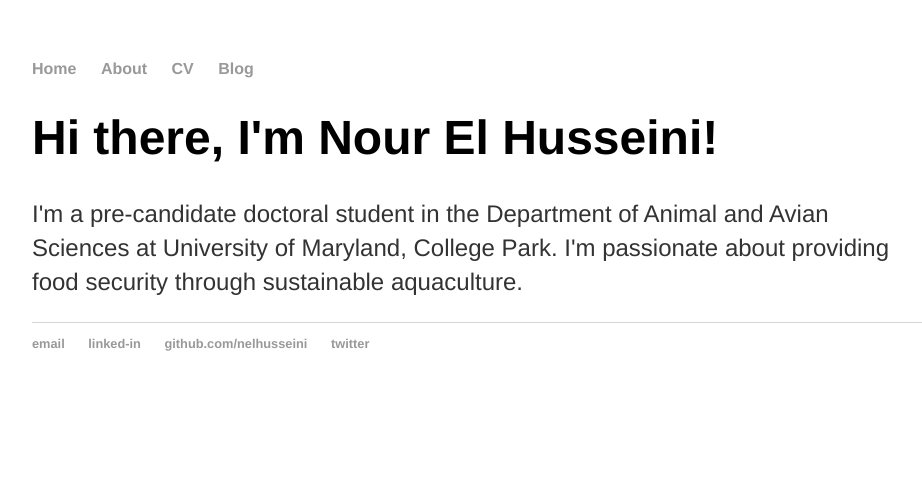
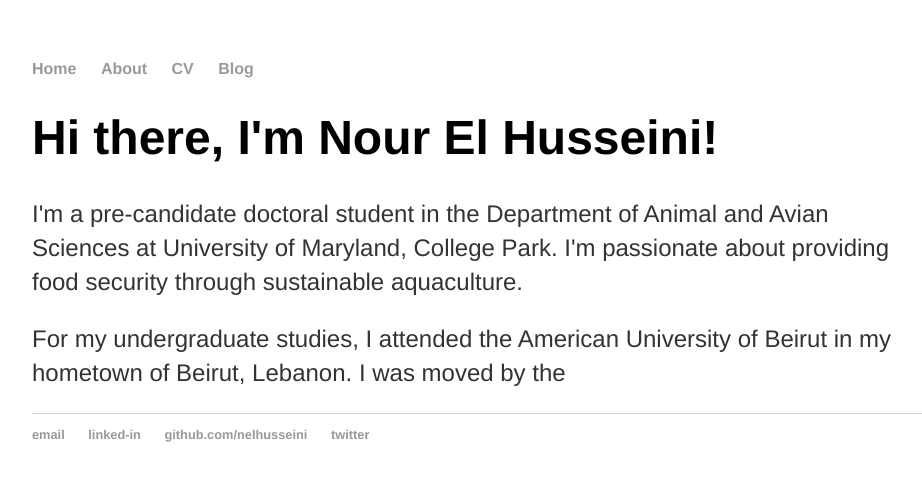
Before and after one commit to tinydeltas/nelhusseini.github.io, a Jekyll site: the page built from about/index.html, in a window 1280 px wide. Shown: the top 481 px of the page, without its empty margins (160-1082 px from the left). Built offline with Jekyll 4.4.1, drawn with Linux system fonts in a browser that asks for light colours.

Commit message:
Update index.html

```diff
--- a/about/index.html
+++ b/about/index.html
@@ -5,4 +5,5 @@ title: About Nour El Husseini
 <div class="blurb">
 	<h1>Hi there, I'm Nour El Husseini!</h1>
 	<p>I'm a pre-candidate doctoral student in the Department of Animal and Avian Sciences at University of Maryland, College Park. I'm passionate about providing food security through sustainable aquaculture. </p>
+	<p>For my undergraduate studies, I attended the American University of Beirut in my hometown of Beirut, Lebanon. I was moved by the
 </div><!-- /.blurb -->
```
